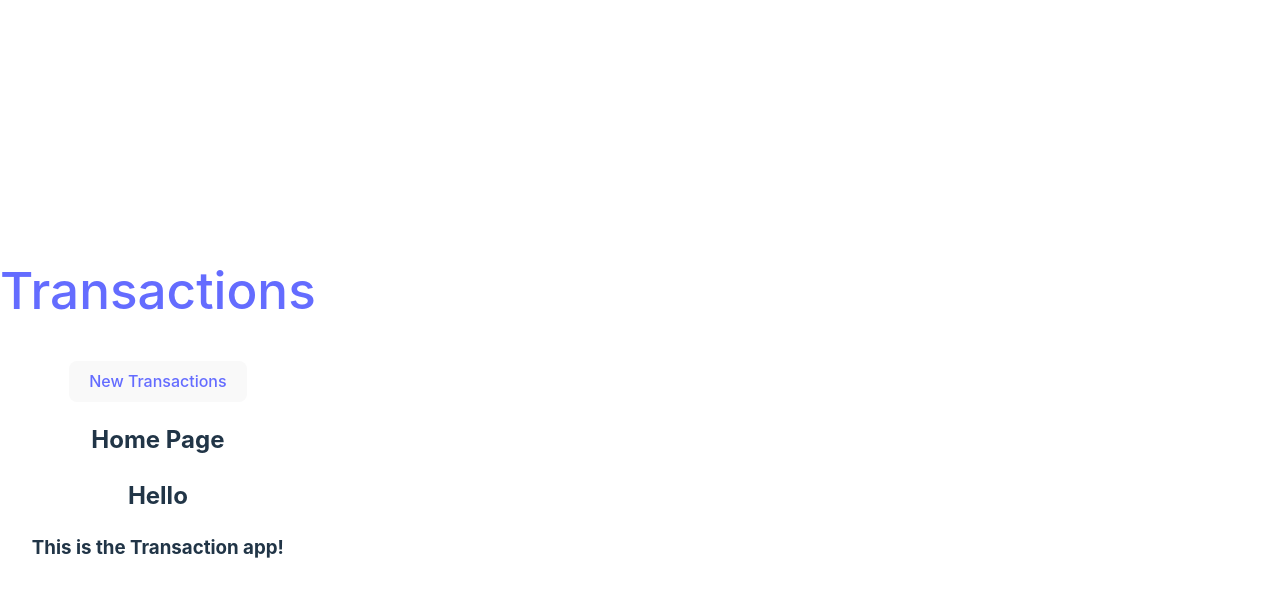
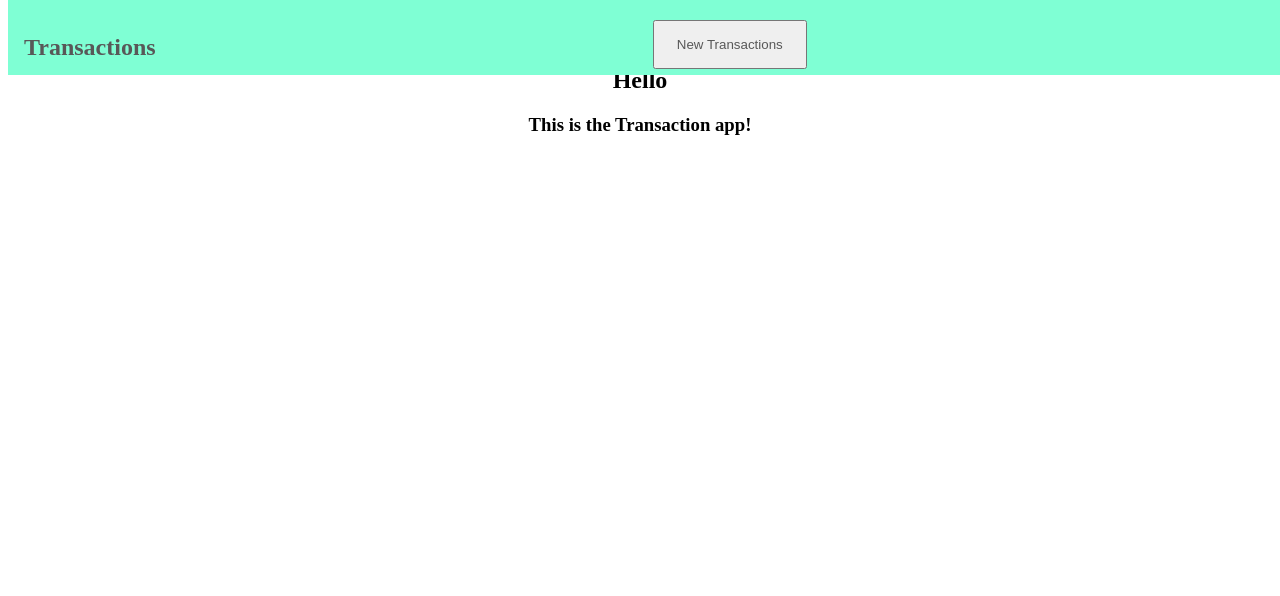
Before and after one commit to jorammercado/budgetter, a React (Vite) app: page / in a window 1280 px wide. Shown: the top 596 px of the page. Built offline with nearby package versions, Linux system fonts and the light colour scheme.

Commit message:
added some css files, testing..

```diff
--- /dev/null
+++ b/src/Components/NavBar.css
@@ -0,0 +1,37 @@
+ /* The navigation bar */
+ .navbar {
+    overflow: hidden;
+    background-color: #7FFFD4;
+    position: fixed; /* Set the navbar to fixed position */
+    top: 0; /* Position the navbar at the top of the page */
+    width: 100%; /* Full width */
+  }
+
+  /* Links inside the navbar */
+  .navbar a {
+    float: left;
+    display: block;
+    color: #585858;
+    text-align: center;
+    padding: 14px 16px;
+    text-decoration: none;
+  }
+
+  /* Change background on mouse-over */
+  .navbar a:hover {
+    background: #ddd;
+    color: black;
+  }
+
+  /* Main content */
+  .main {
+    margin-top: 30px; /* Add a top margin to avoid content overlay */
+  }
+
+h1{
+    justify-content:center;
+}
+
+div{
+    text-align: center;
+}
--- a/src/Components/NavBar.jsx
+++ b/src/Components/NavBar.jsx
@@ -1,8 +1,9 @@
 import { Link } from "react-router-dom"
+import "./NavBar.css"
 
 export default function NavBar() {
   return (
-    <div style={{textAlign:'center'}}>
+    <div className="navbar" >
       <nav>
         <h1>
           <Link to="/transactions">Transactions </Link>
--- a/src/Components/Transactions.jsx
+++ b/src/Components/Transactions.jsx
@@ -1,5 +1,6 @@
 import { useEffect, useState } from "react"
 import Transaction from "./Transaction";
+import "./Transactions.css"
 const API = import.meta.env.VITE_BASE_URL
 
 function Transactions() {
--- /dev/null
+++ b/src/Pages/Index.css
@@ -0,0 +1,5 @@
+
+/*
+.Index{
+    justify-content: center;
+} */
--- a/src/Pages/Index.jsx
+++ b/src/Pages/Index.jsx
@@ -1,4 +1,5 @@
 import Transactions from "../Components/Transactions"
+import "./Index.css"
 
 function Index(){
     return (
--- a/src/index.css
+++ b/src/index.css
@@ -1,4 +1,4 @@
-:root {
+/* :root {
   font-family: Inter, system-ui, Avenir, Helvetica, Arial, sans-serif;
   line-height: 1.5;
   font-weight: 400;
@@ -29,6 +29,7 @@ body {
   place-items: center;
   min-width: 320px;
   min-height: 100vh;
+  justify-content: center;
 }
 
 h1 {
@@ -66,4 +67,4 @@ button:focus-visible {
   button {
     background-color: #f9f9f9;
   }
-}
+} */
```
Also changed, not shown: src/Components/Transactions.css (added, +11 -0 lines).
